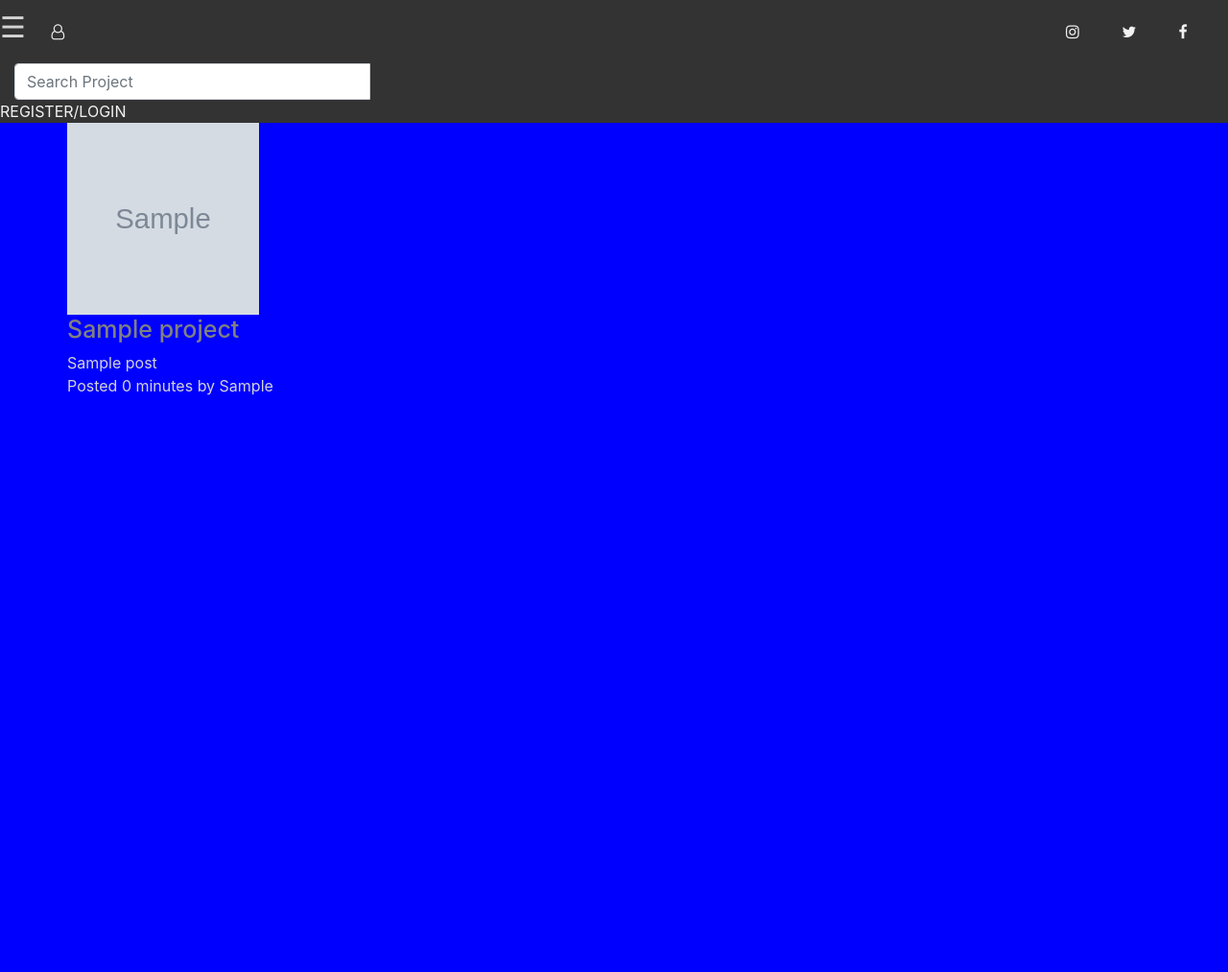
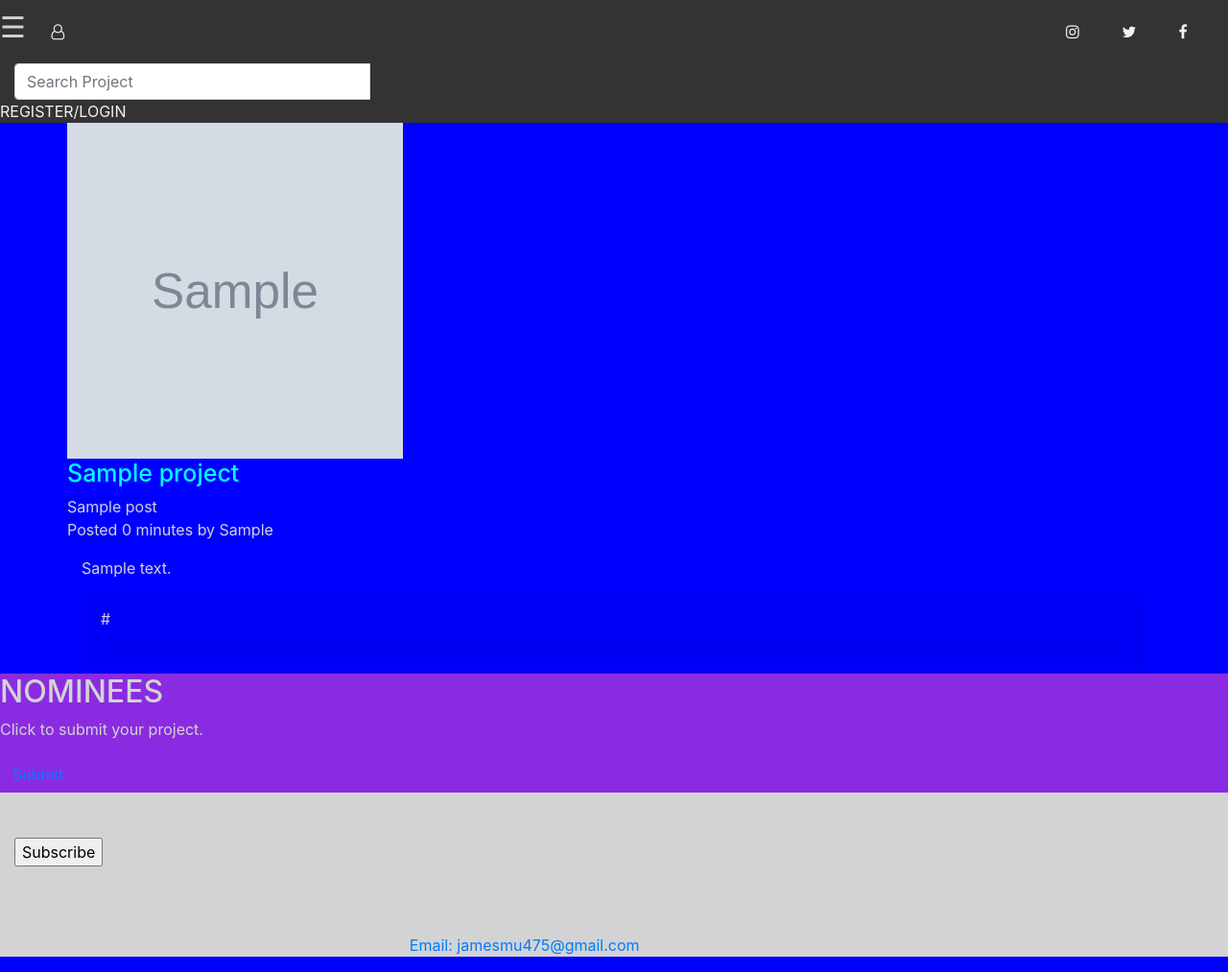
Before and after one commit to JamesMusyoka/AWWARDS, a Django app: template aww/templates/index.html in a window 1280 px wide. Shown: the whole page at 96% size. Before the commit the page ends 412 px from the top, so only its background shows below. Run offline with Django 3.2, Linux system fonts and the light colour scheme; the template is opened without the code that fills it: most values are stand-ins (such as "Sample title", 1, 10 or a date in 2020); grey boxes marked "Sample" are stand-in pictures; some libraries are stand-ins or nearby versions.

Commit message:
Added a description and link in my projects

```diff
--- a/aww/templates/index.html
+++ b/aww/templates/index.html
@@ -1,10 +1,12 @@
 {% extends 'base.html'%}
 {% load bootstrap4 %}
 {% block content %}
+<link rel="stylesheet" href="../static/css/aww.css">
+<body>
 <div class="container">
     {% for project in projects%}
     <div class="row">
-      <img src="{{project.project_image.url}}"  class="img-responsive" alt="" height='200px' width="200px">
+      <img src="{{project.project_image.url}}"  class="img-responsive" alt="" height='350px' width="350px">
     </div>
 
     <div class="row">
@@ -21,7 +23,57 @@
     <div class="row">
       <p>Posted {{project.pub_date|timesince}} by {{project.profile.first_name}}</p>
     </div>
+
+    <div class="card-title">
+     <p class="description">
+       {{project.description }}
+    </p>
+  </div>
+
+  <div class="card-footer">
+    <a> {{ project.link }} </a>
+    <hr>
+</div>
     {%endfor%}
 
   </div>
+
+
+  <div class="part3" style="background-color:blueviolet;">
+      <h2>NOMINEES</h2>
+      <p>Click to submit your project.</p>
+      <button type="button" class="btn">
+          <a href="{%url 'new-project'%}">Submit</a>
+      </button>
+
+  </div>
+
+  <div class="part4" style="background-color:lightgrey;">
+      <h2>SUBSCRIBE</h2>
+      <div class="container-fluid">
+          <form action="{% url 'index' %}" method="post">
+              {%csrf_token%}
+
+              <input type="submit" value="Subscribe">
+          </form>
+      </div>
+  </div>
+
+  <div class="part5" style="background-color:lightgrey;">
+      <h2>CONTACT INFO</h2>
+      To get in touch with me:
+      <address>
+          James M  Mary
+          P.O. Box 1087,
+          Kitui
+
+          Tel. +257 74 100 224
+          <a href="jamesmu475@gmail.com">Email: jamesmu475@gmail.com</a>
+
+      </address>
+
+  </div>
+</div>
+
 {% endblock %}
+</body>
```
